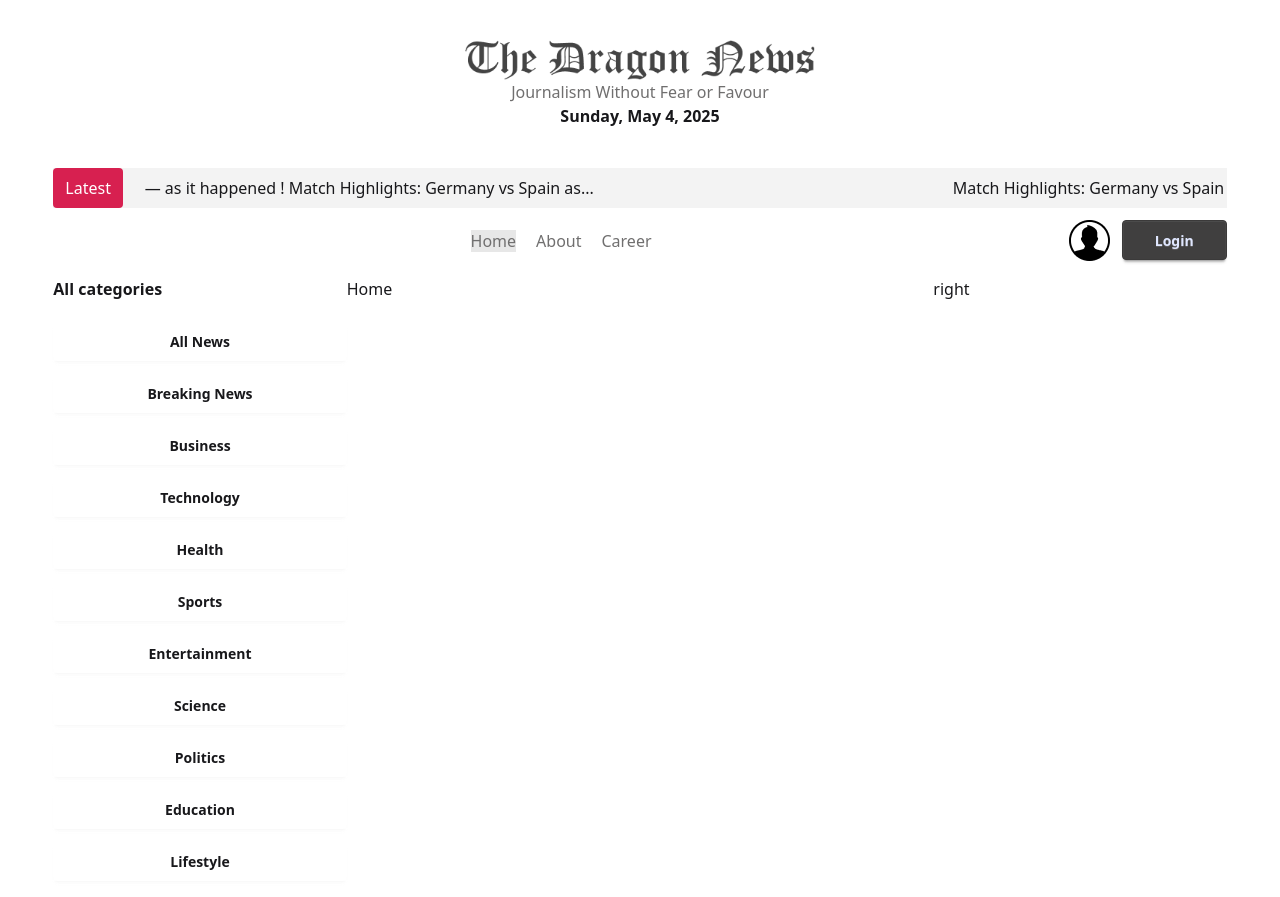
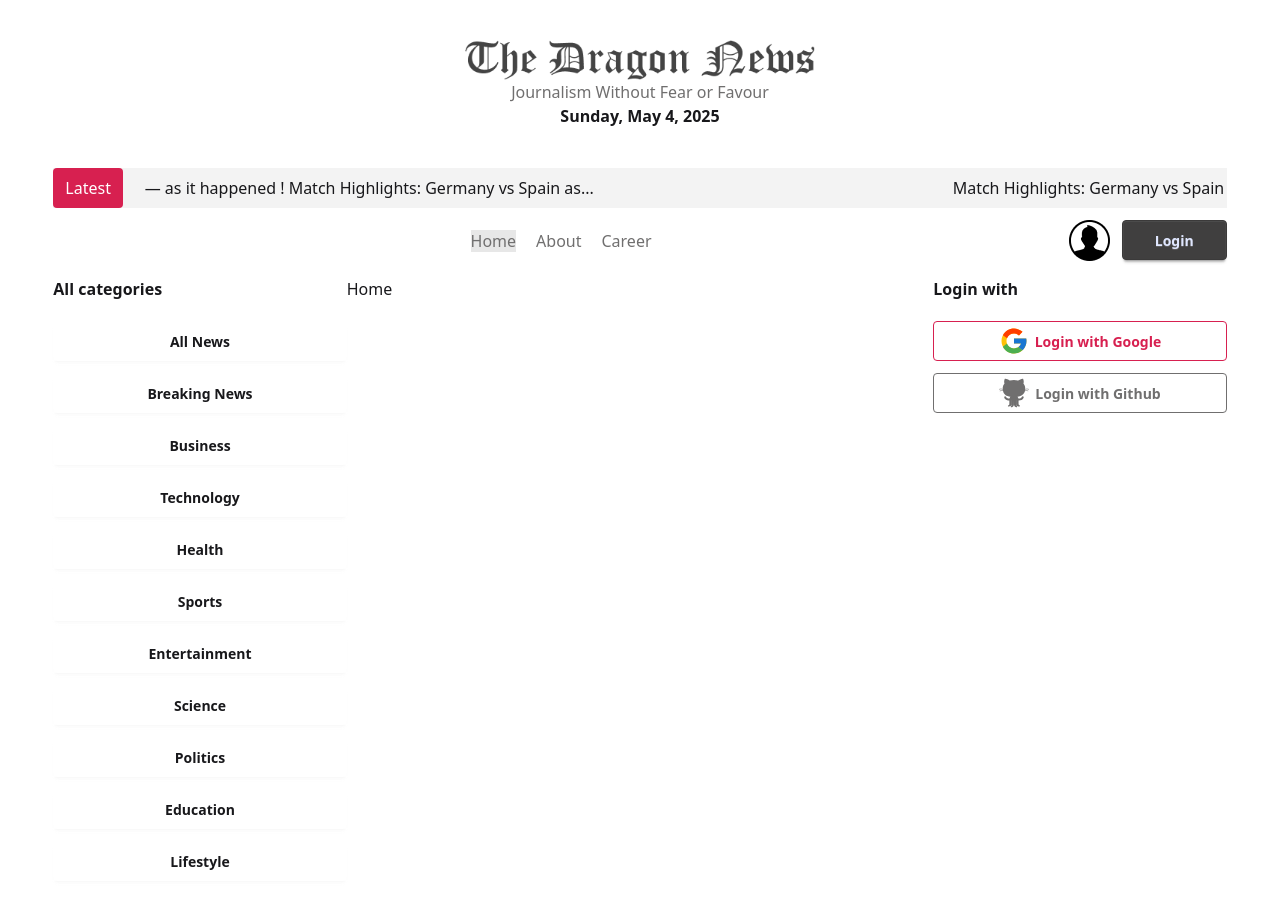
Before and after one commit to habib-676/dragon-news-codes, a React (Vite) app: page / in a window 1280 px wide. Built offline with nearby package versions, Linux system fonts and the light colour scheme.

Commit message:
login design added in right bar

```diff
--- a/package.json
+++ b/package.json
@@ -12,9 +12,12 @@
   "dependencies": {
     "@tailwindcss/vite": "^4.1.5",
     "date-fns": "^4.1.0",
+    "lucide": "^0.507.0",
+    "lucide-react": "^0.507.0",
     "react": "^19.0.0",
     "react-dom": "^19.0.0",
     "react-fast-marquee": "^1.6.5",
+    "react-icons": "^5.5.0",
     "react-router": "^7.5.3",
     "tailwindcss": "^4.1.5"
   },
--- a/src/Layouts/RightAside.jsx
+++ b/src/Layouts/RightAside.jsx
@@ -1,11 +1,12 @@
-import React from 'react';
+import React from "react";
+import SocialLogin from "../components/SocialLogin";
 
 const RightAside = () => {
-    return (
-        <div>
-            right
-        </div>
-    );
+  return (
+    <div>
+      <SocialLogin></SocialLogin>
+    </div>
+  );
 };
 
 export default RightAside;
--- /dev/null
+++ b/src/components/SocialLogin.jsx
@@ -0,0 +1,23 @@
+import React from "react";
+import { FcGoogle } from "react-icons/fc";
+import { SiRefinedgithub } from "react-icons/si";
+
+const SocialLogin = () => {
+  return (
+    <div>
+      <h2 className="font-bold mb-5">Login with</h2>
+      <div className="space-y-3">
+        <button className="btn btn-outline btn-secondary w-full">
+          <FcGoogle size={30} />
+          Login with Google
+        </button>
+        <button className="btn btn-outline btn-accent w-full">
+          <SiRefinedgithub size={30} />
+          Login with Github
+        </button>
+      </div>
+    </div>
+  );
+};
+
+export default SocialLogin;
```
Also changed, not shown: 1 other file (tests, documents, lock files or other folders).
